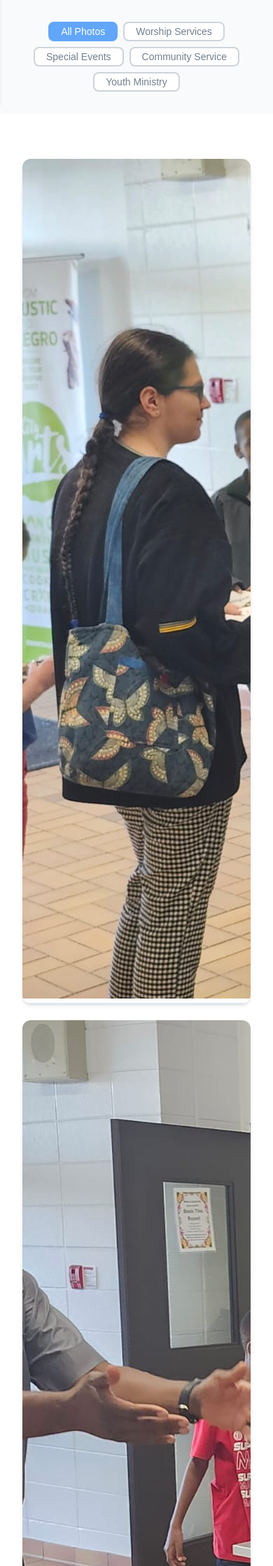
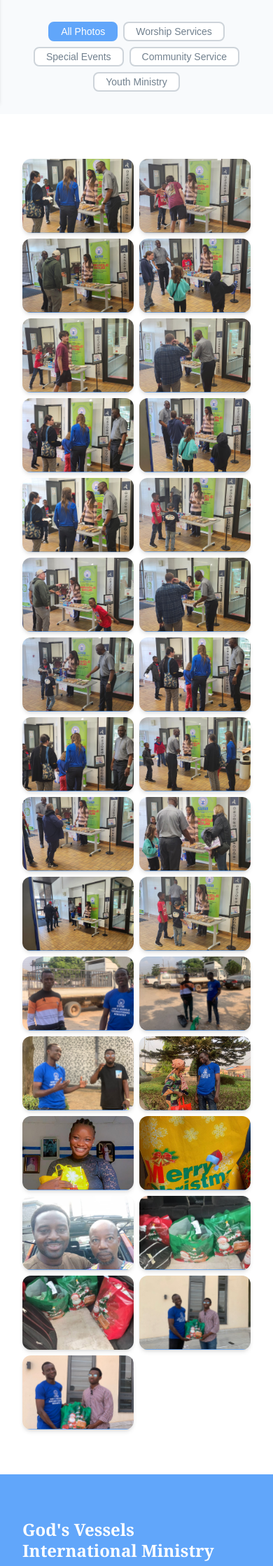
Before and after one commit to tallZacchaeus/gvim, a PHP site: page /gallery.html in a window 390 px wide. Shown: the part 307-2545 px from the top of the page at 70% size. Run offline with PHP 8.4, Linux system fonts and the light colour scheme.

Commit message:
Showcase recent church activities and events with a visually appealing layout
Adds new images to the gallery, restructures the gallery grid to 4xN, and implements responsive image sizing via CSS.

Replit-Commit-Author: Agent
Replit-Commit-Session-Id: 700e4966-fda8-438f-a7cc-e0233ece42db
Replit-Commit-Screenshot-Url: https://storage.googleapis.com/screenshot-production-us-central1/32853747-e98f-4b10-805a-ab2010873307/a338a16e-59aa-44c4-8841-06552f4ee5a7.jpg

```diff
--- a/gallery.html
+++ b/gallery.html
@@ -249,6 +249,105 @@
                             <button class="view-btn" data-title="Church Ministry" data-description="Ministry outreach and service at GVIM">View</button>
                         </div>
                     </div>
+
+                    <div class="gallery-item" data-category="community">
+                        <img src="attached_assets/PHOTO-2024-12-13-17-32-25.jpg" alt="GVIM Community Outreach" loading="lazy">
+                        <div class="gallery-overlay">
+                            <h4>Community Outreach</h4>
+                            <p>Serving our community with love</p>
+                            <button class="view-btn" data-title="Community Outreach" data-description="GVIM volunteers serving the community with love and care">View</button>
+                        </div>
+                    </div>
+
+                    <div class="gallery-item" data-category="community">
+                        <img src="attached_assets/PHOTO-2024-12-13-17-32-25 2.jpg" alt="GVIM Community Service" loading="lazy">
+                        <div class="gallery-overlay">
+                            <h4>Community Service</h4>
+                            <p>Outreach ministry in action</p>
+                            <button class="view-btn" data-title="Community Service" data-description="GVIM outreach ministry serving the community">View</button>
+                        </div>
+                    </div>
+
+                    <div class="gallery-item" data-category="youth">
+                        <img src="attached_assets/PHOTO-2024-12-13-17-32-29.jpg" alt="GVIM Youth Fellowship" loading="lazy">
+                        <div class="gallery-overlay">
+                            <h4>Youth Fellowship</h4>
+                            <p>Young people growing in faith</p>
+                            <button class="view-btn" data-title="Youth Fellowship" data-description="GVIM youth fellowship activities and faith building">View</button>
+                        </div>
+                    </div>
+
+                    <div class="gallery-item" data-category="community">
+                        <img src="attached_assets/PHOTO-2024-12-13-17-32-30.jpg" alt="GVIM Community Engagement" loading="lazy">
+                        <div class="gallery-overlay">
+                            <h4>Community Engagement</h4>
+                            <p>Building relationships and connections</p>
+                            <button class="view-btn" data-title="Community Engagement" data-description="GVIM building meaningful relationships in the community">View</button>
+                        </div>
+                    </div>
+
+                    <div class="gallery-item" data-category="events">
+                        <img src="attached_assets/PHOTO-2024-12-13-19-46-54 3.jpg" alt="GVIM Gift Distribution" loading="lazy">
+                        <div class="gallery-overlay">
+                            <h4>Gift Distribution</h4>
+                            <p>Sharing God's love through giving</p>
+                            <button class="view-btn" data-title="Gift Distribution" data-description="GVIM sharing God's love through gift distribution ministry">View</button>
+                        </div>
+                    </div>
+
+                    <div class="gallery-item" data-category="events">
+                        <img src="attached_assets/PHOTO-2024-12-13-19-46-54 4.jpg" alt="GVIM Christmas Outreach" loading="lazy">
+                        <div class="gallery-overlay">
+                            <h4>Christmas Outreach</h4>
+                            <p>Holiday blessings and gifts</p>
+                            <button class="view-btn" data-title="Christmas Outreach" data-description="GVIM Christmas outreach bringing holiday joy and blessings">View</button>
+                        </div>
+                    </div>
+
+                    <div class="gallery-item" data-category="community">
+                        <img src="attached_assets/PHOTO-2024-12-14-01-46-17.jpg" alt="GVIM Fellowship" loading="lazy">
+                        <div class="gallery-overlay">
+                            <h4>Fellowship Time</h4>
+                            <p>Building bonds of friendship</p>
+                            <button class="view-btn" data-title="Fellowship Time" data-description="GVIM fellowship building strong bonds of friendship and faith">View</button>
+                        </div>
+                    </div>
+
+                    <div class="gallery-item" data-category="events">
+                        <img src="attached_assets/PHOTO-2024-12-14-01-46-18 2.jpg" alt="GVIM Christmas Ministry" loading="lazy">
+                        <div class="gallery-overlay">
+                            <h4>Christmas Ministry</h4>
+                            <p>Preparing Christmas gift bags</p>
+                            <button class="view-btn" data-title="Christmas Ministry" data-description="GVIM Christmas ministry preparing gift bags for families">View</button>
+                        </div>
+                    </div>
+
+                    <div class="gallery-item" data-category="events">
+                        <img src="attached_assets/PHOTO-2024-12-14-01-46-18 3.jpg" alt="GVIM Christmas Gifts" loading="lazy">
+                        <div class="gallery-overlay">
+                            <h4>Christmas Gifts</h4>
+                            <p>Delivering joy and blessings</p>
+                            <button class="view-btn" data-title="Christmas Gifts" data-description="GVIM delivering Christmas gifts and joy to families">View</button>
+                        </div>
+                    </div>
+
+                    <div class="gallery-item" data-category="events">
+                        <img src="attached_assets/PHOTO-2024-12-16-16-14-10.jpg" alt="GVIM Gift Presentation" loading="lazy">
+                        <div class="gallery-overlay">
+                            <h4>Gift Presentation</h4>
+                            <p>Celebrating generosity and love</p>
+                            <button class="view-btn" data-title="Gift Presentation" data-description="GVIM gift presentation celebrating generosity and God's love">View</button>
+                        </div>
+                    </div>
+
+                    <div class="gallery-item" data-category="events">
+                        <img src="attached_assets/PHOTO-2024-12-16-16-14-10 3.jpg" alt="GVIM Christmas Celebration" loading="lazy">
+                        <div class="gallery-overlay">
+                            <h4>Christmas Celebration</h4>
+                            <p>Joy and thanksgiving together</p>
+                            <button class="view-btn" data-title="Christmas Celebration" data-description="GVIM Christmas celebration filled with joy and thanksgiving">View</button>
+                        </div>
+                    </div>
                 </div>
             </div>
         </section>
--- a/style.css
+++ b/style.css
@@ -686,7 +686,7 @@ blockquote cite {
 
 .gallery-grid {
     display: grid;
-    grid-template-columns: repeat(auto-fill, minmax(300px, 1fr));
+    grid-template-columns: repeat(4, 1fr);
     gap: var(--spacing-lg);
 }
 
@@ -698,11 +698,18 @@ blockquote cite {
     box-shadow: var(--shadow-md);
     transition: var(--transition);
     cursor: pointer;
+    aspect-ratio: 4/3; /* Creates rectangular shape */
 }
 
 .gallery-item:hover {
     transform: translateY(-5px);
     box-shadow: var(--shadow-lg);
+}
+
+.gallery-item img {
+    width: 100%;
+    height: 100%;
+    object-fit: cover;
 }
 
 .gallery-placeholder {
@@ -1503,7 +1510,8 @@ blockquote cite {
     }
 
     .gallery-grid {
-        grid-template-columns: repeat(auto-fit, minmax(250px, 1fr));
+        grid-template-columns: repeat(3, 1fr);
+        gap: var(--spacing-md);
     }
 
     .subscribe-links {
@@ -1550,7 +1558,20 @@ blockquote cite {
     }
 
     .gallery-grid {
+        grid-template-columns: repeat(2, 1fr);
+        gap: var(--spacing-sm);
+    }
+
+    .gallery-item {
+        aspect-ratio: 3/2; /* Slightly different ratio for mobile */
+    }
+}
+
+/* Extra small devices */
+@media (max-width: 360px) {
+    .gallery-grid {
         grid-template-columns: 1fr;
+        gap: var(--spacing-md);
     }
 
     .footer-content {
```
Also changed, not shown: attached_assets/PHOTO-2024-12-13-17-32-25 2.jpg (added), attached_assets/PHOTO-2024-12-13-17-32-25.jpg (added), attached_assets/PHOTO-2024-12-13-17-32-29.jpg (added), attached_assets/PHOTO-2024-12-13-17-32-30.jpg (added), attached_assets/PHOTO-2024-12-13-19-46-54 3.jpg (added), attached_assets/PHOTO-2024-12-13-19-46-54 4.jpg (added), attached_assets/PHOTO-2024-12-14-01-46-17.jpg (added), attached_assets/PHOTO-2024-12-14-01-46-18 2.jpg (added), attached_assets/PHOTO-2024-12-14-01-46-18 3.jpg (added), attached_assets/PHOTO-2024-12-16-16-14-10 3.jpg (added), attached_assets/PHOTO-2024-12-16-16-14-10.jpg (added), attached_assets/WhatsApp Image 2025-04-28 at 23.18.04.jpeg (added), attached_assets/WhatsApp Image 2025-04-28 at 23.18.05.jpeg (added), attached_assets/WhatsApp Image 2025-04-28 at 23.18.09.jpeg (added).
